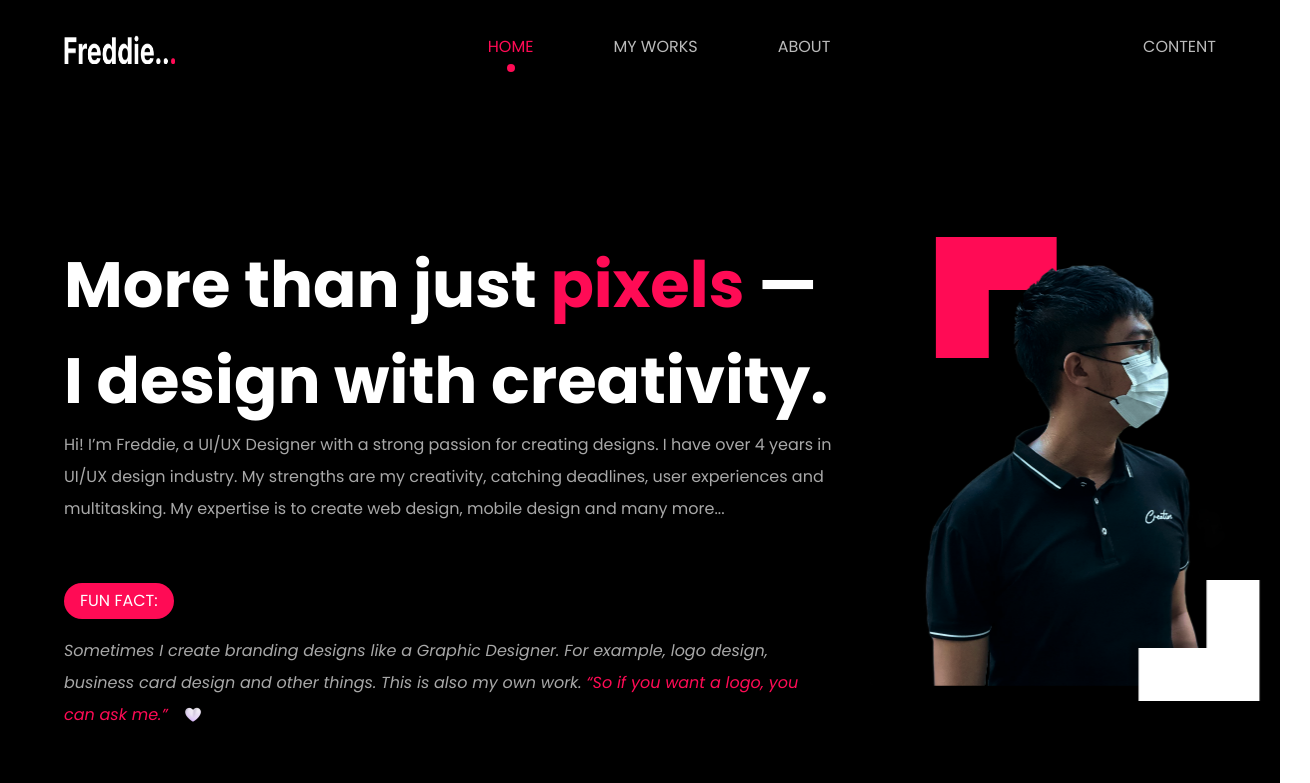
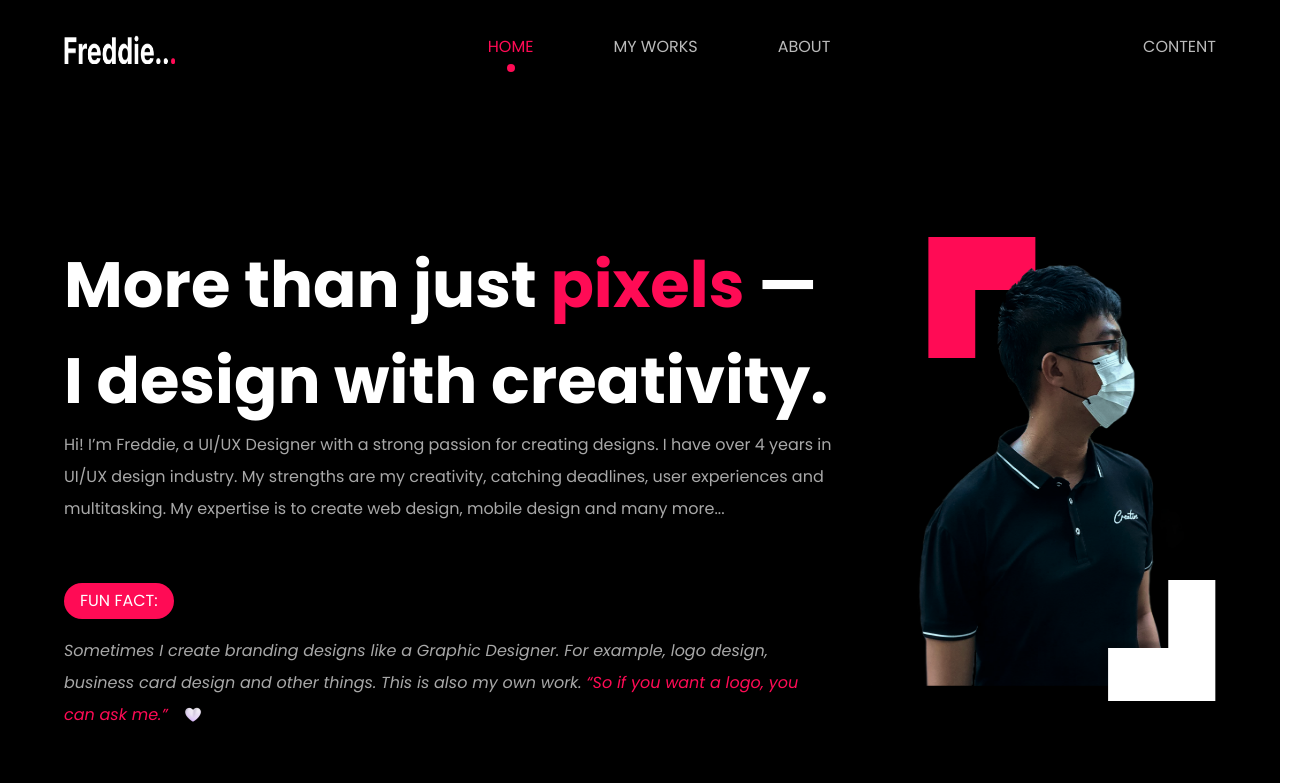
Before and after one commit to wynehtetaung/Portfolio_2025, a React (Vite) app: page / in a window 1280 px wide. Shown: the top 783 px of the page, 1310 px wide, since content can reach past the window. Built offline with nearby package versions, Linux system fonts and the light colour scheme.

Commit message:
[update] home page from image sizeo

```diff
--- a/src/Layout.jsx
+++ b/src/Layout.jsx
@@ -1,6 +1,4 @@
-import { Box } from "@mui/material";
 import { Outlet } from "react-router-dom";
-import Nav from "./components/Nav";
 
 const Layout = () => {
   return <Outlet />;
--- a/src/sections/SectionOne.jsx
+++ b/src/sections/SectionOne.jsx
@@ -24,7 +24,7 @@ const SectionOne = () => {
 
   return (
     <Box sx={{ display: "flex", flexDirection: "column" }}>
-      <Box sx={{ display: "flex", pt: "138px" }}>
+      <Box sx={{ display: "flex", pt: "138px", gap: "20px" }}>
         <Box sx={{ width: "70%" }}>
           <Typography
             sx={{
@@ -96,7 +96,7 @@ const SectionOne = () => {
         </Box>
         <Box sx={{ width: "30%" }}>
           <img
-            style={{ width: "440px", height: "464px" }}
+            style={{ width: "390px", height: "464px" }}
             src={profileImg}
             alt=""
           />
```
